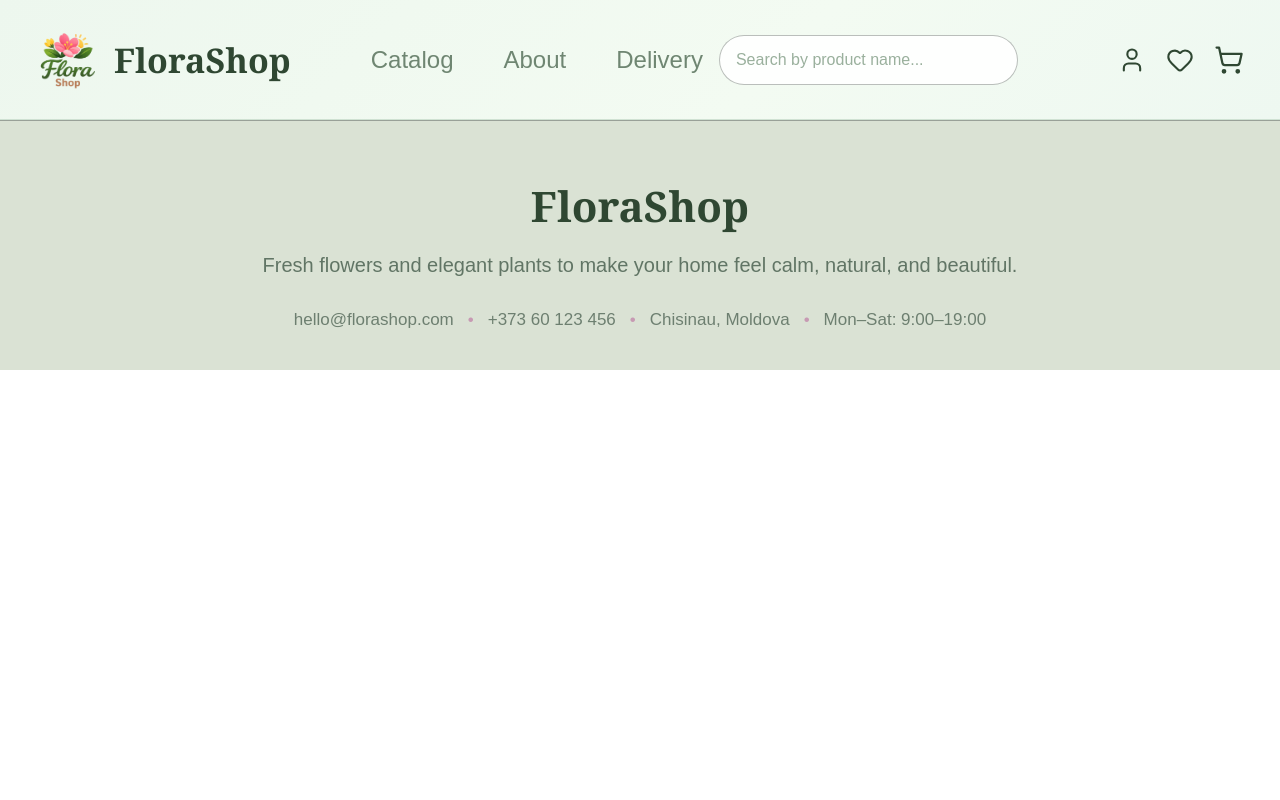
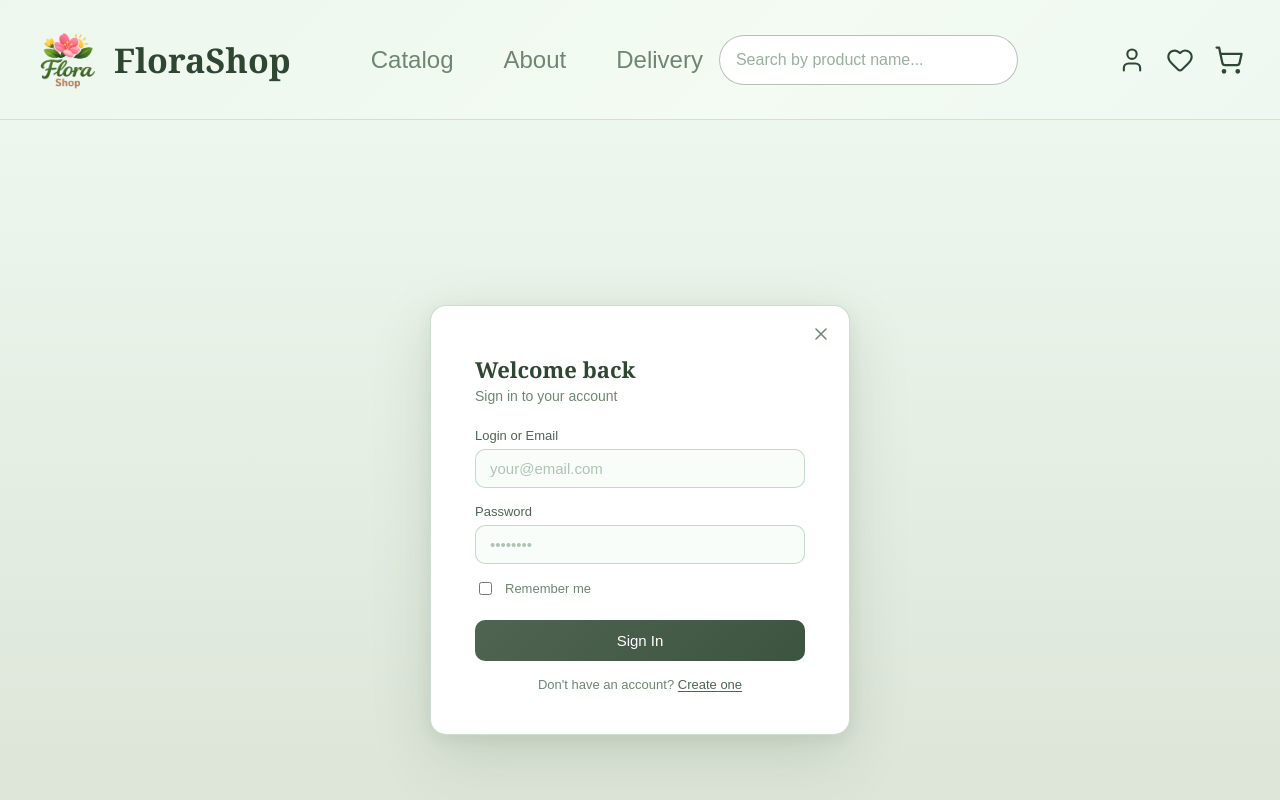
Before and after one commit to ellgenta/FloraFront, a React (Vite) app: page /login in a window 1280 px wide. Shown: the top 800 px of the page. Built offline with nearby package versions, Linux system fonts and the light colour scheme; a web font is replaced by a local one.

Commit message:
Pages LogIn/Register prototype

```diff
--- a/src/App.tsx
+++ b/src/App.tsx
@@ -15,7 +15,9 @@ import About from "./pages/AboutUs";
 import { FavoritesProvider } from "./contexts/FavoritesContext";
 import ProductPage from "./components/ProductPage";
 import { RecentlyViewedProvider } from "./contexts/RecentlyViewedContext";
-import FavoritesPage from './pages/FavoritesPage';
+import FavoritesPage from "./pages/FavoritesPage";
+import LoginPage from "./components/LoginPage";
+import RegisterPage from "./components/RegisterPage";
 
 function AppContent() {
   const [isCartOpen, setIsCartOpen] = useState(false);
@@ -23,7 +25,11 @@ function AppContent() {
 
   return (
     <div className="app">
-      <Header onCartClick={() => setIsCartOpen(true)} cartItemCount={getTotalItems()} />
+      <Header
+        onCartClick={() => setIsCartOpen(true)}
+        cartItemCount={getTotalItems()}
+      />
+
       <Routes>
         <Route
           path="/"
@@ -40,6 +46,8 @@ function AppContent() {
         <Route path="/about" element={<About />} />
         <Route path="/delivery" element={<Delivery />} />
         <Route path="/favorites" element={<FavoritesPage />} />
+        <Route path="/login" element={<LoginPage />} />
+        <Route path="/register" element={<RegisterPage />} />
       </Routes>
 
       <Footer />
--- a/src/components/Header.tsx
+++ b/src/components/Header.tsx
@@ -1,7 +1,5 @@
 import { Heart, User, ShoppingCart } from "lucide-react";
 import { Link, useNavigate } from "react-router-dom";
-import { useState } from "react";
-import AuthModal from "./AuthModal.tsx";
 import "../styles/Header.css";
 
 interface HeaderProps {
@@ -11,10 +9,8 @@ interface HeaderProps {
 
 function Header({ onCartClick, cartItemCount }: HeaderProps) {
   const navigate = useNavigate();
-  const [authOpen, setAuthOpen] = useState(false);
 
   return (
-    <>
     <header className="header">
       <div className="header__left">
         <div className="header__logo">
@@ -25,7 +21,13 @@ function Header({ onCartClick, cartItemCount }: HeaderProps) {
             onClick={() => navigate("/")}
             style={{ cursor: "pointer" }}
           />
-            <h1 className="header__logo-text" onClick={() => navigate("/")}>FloraShop</h1>
+          <h1
+            className="header__logo-text"
+            onClick={() => navigate("/")}
+            style={{ cursor: "pointer" }}
+          >
+            FloraShop
+          </h1>
         </div>
 
         <nav className="header__nav">
@@ -46,7 +48,7 @@ function Header({ onCartClick, cartItemCount }: HeaderProps) {
           <button
             className="header__icon-button"
             aria-label="User profile"
-            onClick={() => setAuthOpen(true)}
+            onClick={() => navigate("/login")}
           >
             <User size={28} strokeWidth={1.8} />
           </button>
@@ -72,9 +74,6 @@ function Header({ onCartClick, cartItemCount }: HeaderProps) {
         </div>
       </div>
     </header>
-
-      <AuthModal isOpen={authOpen} onClose={() => setAuthOpen(false)} />
-    </>
   );
 }
 
--- /dev/null
+++ b/src/components/LoginPage.tsx
@@ -0,0 +1,58 @@
+import { Link, useNavigate } from "react-router-dom";
+import { X } from "lucide-react";
+import "../styles/AuthPage.css";
+
+function LoginPage() {
+  const navigate = useNavigate();
+
+  return (
+    <main className="auth-page">
+      <div className="auth-card">
+        <button
+          className="auth-card__close"
+          onClick={() => navigate("/")}
+          aria-label="Close"
+        >
+          <X size={20} strokeWidth={1.8} />
+        </button>
+
+        <h2 className="auth-card__title">Welcome back</h2>
+        <p className="auth-card__subtitle">Sign in to your account</p>
+
+        <div className="auth-card__field">
+          <label className="auth-card__label">Login or Email</label>
+          <input
+            className="auth-card__input"
+            type="text"
+            placeholder="your@email.com"
+          />
+        </div>
+
+        <div className="auth-card__field">
+          <label className="auth-card__label">Password</label>
+          <input
+            className="auth-card__input"
+            type="password"
+            placeholder="••••••••"
+          />
+        </div>
+
+        <label className="auth-card__checkbox-row">
+          <input type="checkbox" className="auth-card__checkbox" />
+          <span className="auth-card__checkbox-label">Remember me</span>
+        </label>
+
+        <button className="auth-card__submit">Sign In</button>
+
+        <p className="auth-card__switch">
+          Don't have an account?{" "}
+          <Link to="/register" className="auth-card__switch-link">
+            Create one
+          </Link>
+        </p>
+      </div>
+    </main>
+  );
+}
+
+export default LoginPage;
--- /dev/null
+++ b/src/components/RegisterPage.tsx
@@ -0,0 +1,69 @@
+import { Link, useNavigate } from "react-router-dom";
+import { X } from "lucide-react";
+import "../styles/AuthPage.css";
+
+function RegisterPage() {
+  const navigate = useNavigate();
+
+  return (
+    <main className="auth-page">
+      <div className="auth-card">
+        <button
+          className="auth-card__close"
+          onClick={() => navigate("/")}
+          aria-label="Close"
+        >
+          <X size={20} strokeWidth={1.8} />
+        </button>
+
+        <h2 className="auth-card__title">Join FloraShop</h2>
+        <p className="auth-card__subtitle">Create your free account</p>
+
+        <div className="auth-card__field">
+          <label className="auth-card__label">Username</label>
+          <input
+            className="auth-card__input"
+            type="text"
+            placeholder="flowerLover42"
+          />
+        </div>
+
+        <div className="auth-card__field">
+          <label className="auth-card__label">Email</label>
+          <input
+            className="auth-card__input"
+            type="email"
+            placeholder="your@email.com"
+          />
+        </div>
+
+        <div className="auth-card__field">
+          <label className="auth-card__label">Password</label>
+          <input
+            className="auth-card__input"
+            type="password"
+            placeholder="••••••••"
+          />
+        </div>
+
+        <label className="auth-card__checkbox-row">
+          <input type="checkbox" className="auth-card__checkbox" />
+          <span className="auth-card__checkbox-label">
+            I'd like to receive news about discounts and special offers
+          </span>
+        </label>
+
+        <button className="auth-card__submit">Create Account</button>
+
+        <p className="auth-card__switch">
+          Already have an account?{" "}
+          <Link to="/login" className="auth-card__switch-link">
+            Sign in
+          </Link>
+        </p>
+      </div>
+    </main>
+  );
+}
+
+export default RegisterPage;
--- a/src/styles/AuthModal.css
+++ b/src/styles/AuthPage.css
@@ -1,41 +1,24 @@
-.auth-backdrop {
-  position: fixed;
-  inset: 0;
-  background: rgba(30, 45, 32, 0.35);
-  backdrop-filter: blur(4px);
-  -webkit-backdrop-filter: blur(4px);
+.auth-page {
+  min-height: 100vh;
   display: flex;
   align-items: center;
   justify-content: center;
-  padding: 0;
-  z-index: 1000;
-  opacity: 0;
-  transition: opacity 0.25s ease;
+  padding: 32px 20px;
+  background: linear-gradient(180deg, #edf7ee 0%, #dae2d4 100%);
 }
 
-.auth-backdrop--visible {
-  opacity: 1;
-}
-
-.auth-modal {
+.auth-card {
   position: relative;
   background: #fff;
   border: 1px solid rgba(191, 214, 195, 0.8);
   border-radius: 16px;
   padding: 48px 44px 42px;
   width: 420px;
-  box-shadow: 0 20px 60px rgba(47, 71, 50, 0.15), 0 4px 16px rgba(47, 71, 50, 0.08);
-  opacity: 0;
-  transform: translateY(-12px) scale(0.97);
-  transition: opacity 0.28s ease, transform 0.28s ease;
+  box-shadow: 0 20px 60px rgba(47, 71, 50, 0.15),
+    0 4px 16px rgba(47, 71, 50, 0.08);
 }
 
-.auth-modal--visible {
-  opacity: 1;
-  transform: translateY(0) scale(1);
-}
-
-.auth-modal__close {
+.auth-card__close {
   position: absolute;
   top: 14px;
   right: 14px;
@@ -51,12 +34,12 @@
   transition: color 0.2s ease, background 0.2s ease;
 }
 
-.auth-modal__close:hover {
+.auth-card__close:hover {
   color: #2f4732;
   background: rgba(191, 214, 195, 0.3);
 }
 
-.auth-modal__title {
+.auth-card__title {
   margin: 0 0 4px;
   font-family: Georgia, "Times New Roman", serif;
   font-size: 22px;
@@ -64,26 +47,26 @@
   color: #2f4732;
 }
 
-.auth-modal__subtitle {
+.auth-card__subtitle {
   margin: 0 0 24px;
   font-size: 14px;
   color: #6f8672;
 }
 
-.auth-modal__field {
+.auth-card__field {
   display: flex;
   flex-direction: column;
   gap: 6px;
   margin-bottom: 16px;
 }
 
-.auth-modal__label {
+.auth-card__label {
   font-size: 13px;
   font-weight: 500;
   color: #4f6552;
 }
 
-.auth-modal__input {
+.auth-card__input {
   padding: 10px 14px;
   border: 1px solid rgba(191, 214, 195, 0.9);
   border-radius: 10px;
@@ -94,16 +77,16 @@
   transition: border-color 0.2s ease, box-shadow 0.2s ease;
 }
 
-.auth-modal__input::placeholder {
+.auth-card__input::placeholder {
   color: #b0c4b3;
 }
 
-.auth-modal__input:focus {
+.auth-card__input:focus {
   border-color: #7aab84;
   box-shadow: 0 0 0 3px rgba(122, 171, 132, 0.15);
 }
 
-.auth-modal__checkbox-row {
+.auth-card__checkbox-row {
   display: flex;
   align-items: flex-start;
   gap: 10px;
@@ -111,20 +94,20 @@
   cursor: pointer;
 }
 
-.auth-modal__checkbox {
+.auth-card__checkbox {
   margin-top: 2px;
   accent-color: #4f6552;
   cursor: pointer;
   flex-shrink: 0;
 }
 
-.auth-modal__checkbox-label {
+.auth-card__checkbox-label {
   font-size: 13px;
   color: #6f8672;
   line-height: 1.4;
 }
 
-.auth-modal__submit {
+.auth-card__submit {
   width: 100%;
   padding: 12px;
   background: linear-gradient(135deg, #4f6552 0%, #3d5440 100%);
@@ -138,23 +121,23 @@
   margin-bottom: 16px;
 }
 
-.auth-modal__submit:hover {
+.auth-card__submit:hover {
   opacity: 0.9;
   transform: translateY(-1px);
 }
 
-.auth-modal__submit:active {
+.auth-card__submit:active {
   transform: translateY(0);
 }
 
-.auth-modal__switch {
+.auth-card__switch {
   margin: 0;
   text-align: center;
   font-size: 13px;
   color: #6f8672;
 }
 
-.auth-modal__switch-link {
+.auth-card__switch-link {
   color: #4f6552;
   font-weight: 500;
   cursor: pointer;
@@ -163,6 +146,6 @@
   transition: color 0.2s ease;
 }
 
-.auth-modal__switch-link:hover {
+.auth-card__switch-link:hover {
   color: #d28ab0;
 }
```
Also changed, not shown: src/components/AuthModal.tsx (deleted, +0 -111 lines). Lines whose indentation alone changed are shown as unchanged.
